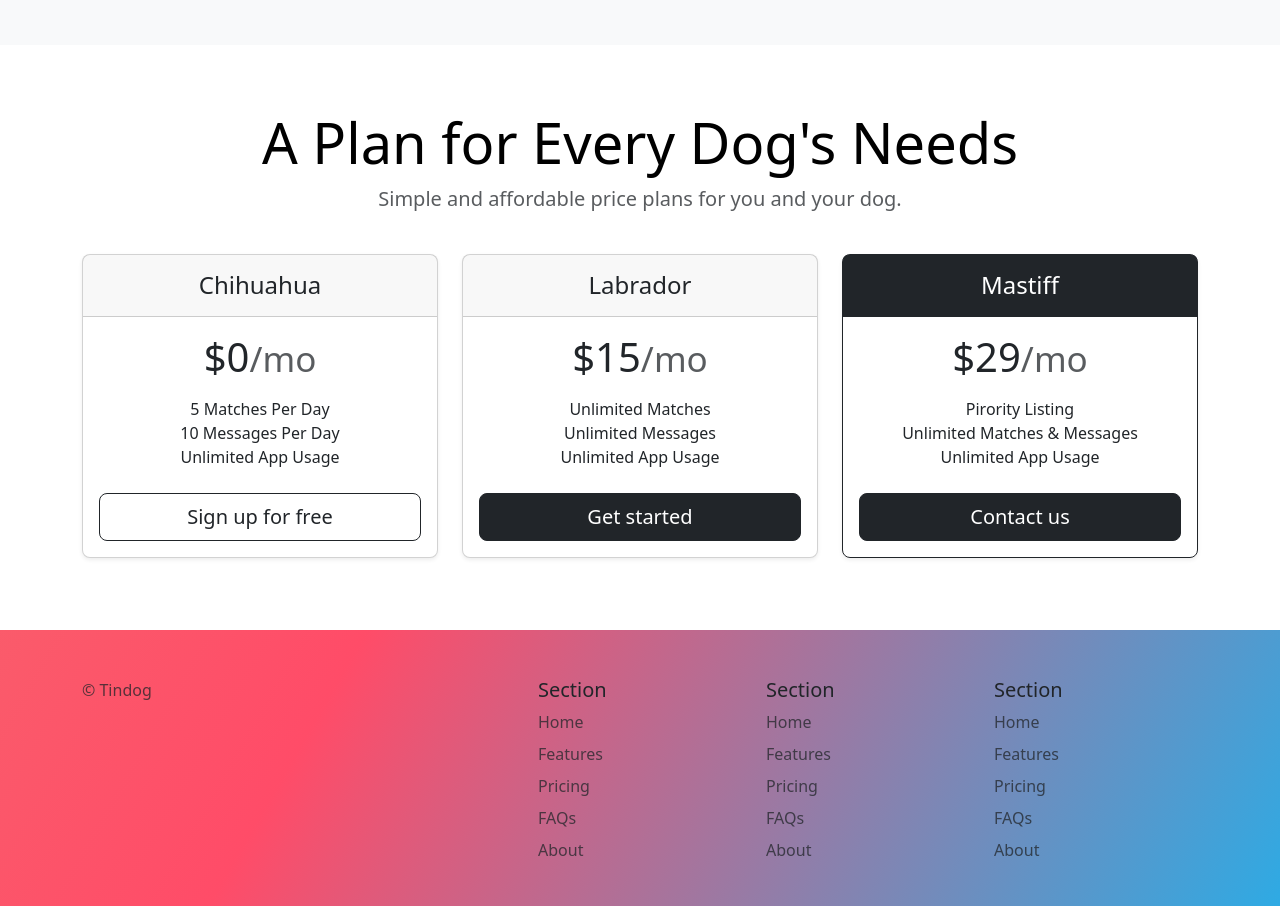
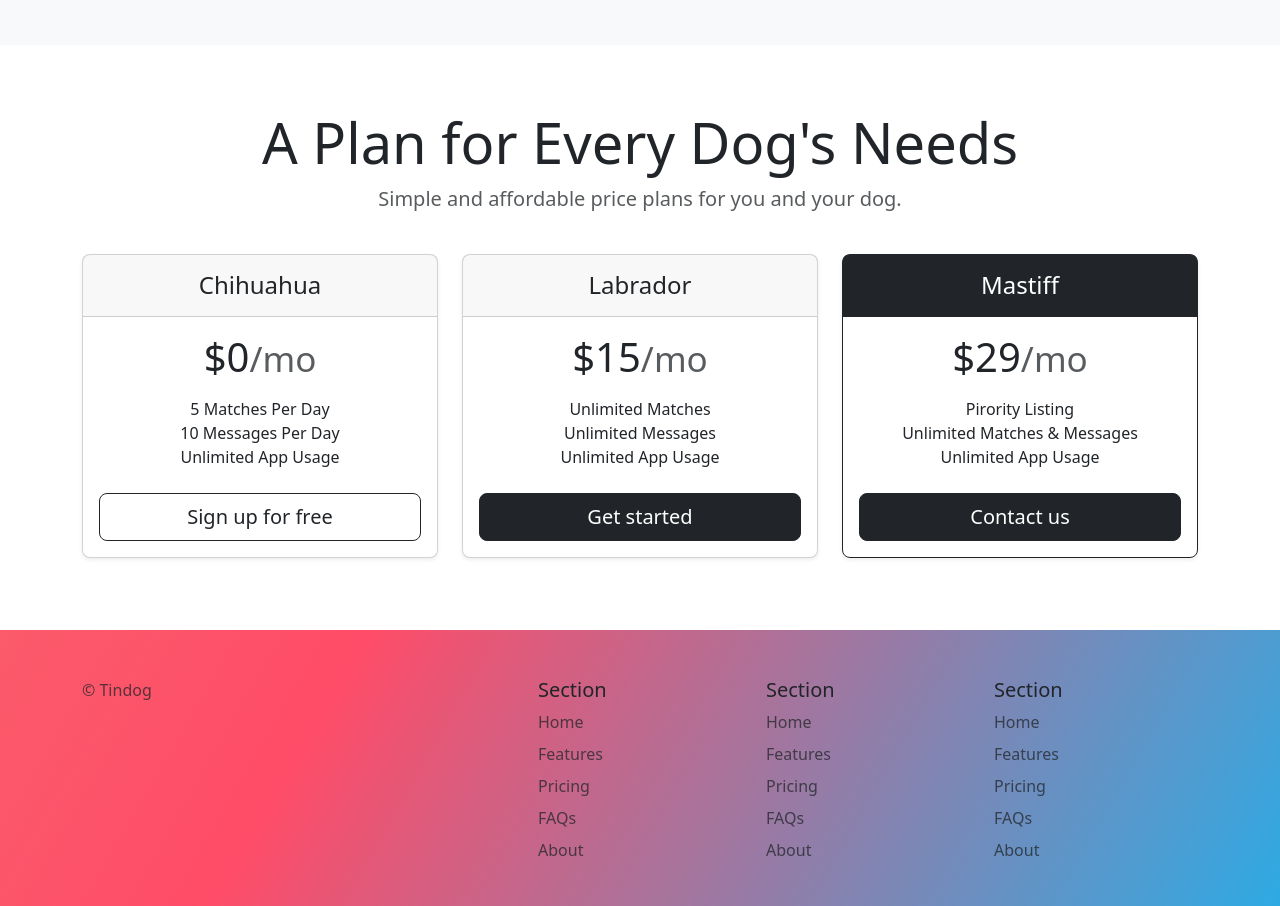
Before and after one commit to Vinimello90/TinDog, a plain HTML site: page index.html in a window 1280 px wide. Shown: the part 1495-2401 px from the top of the page. Drawn offline with nearby package versions, Linux system fonts and the light colour scheme.

Commit message:
Update index.html

```diff
--- a/index.html
+++ b/index.html
@@ -153,7 +153,7 @@
     <div class="container">
       <header>
         <div class="pricing-header p-3 pb-md-4 mx-auto text-center">
-          <h2 class="display-4 fw-normal text-body-emphasis">A Plan for Every Dog's Needs</h2>
+          <h2 class="display-4 fw-normal">A Plan for Every Dog's Needs</h2>
           <p class="fs-5 text-body-secondary">Simple and affordable price plans for you and your dog.</p>
         </div>
       </header>
```
